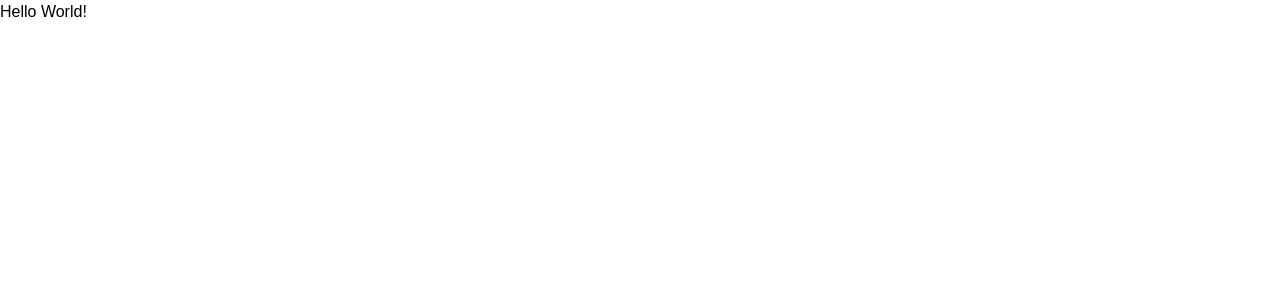
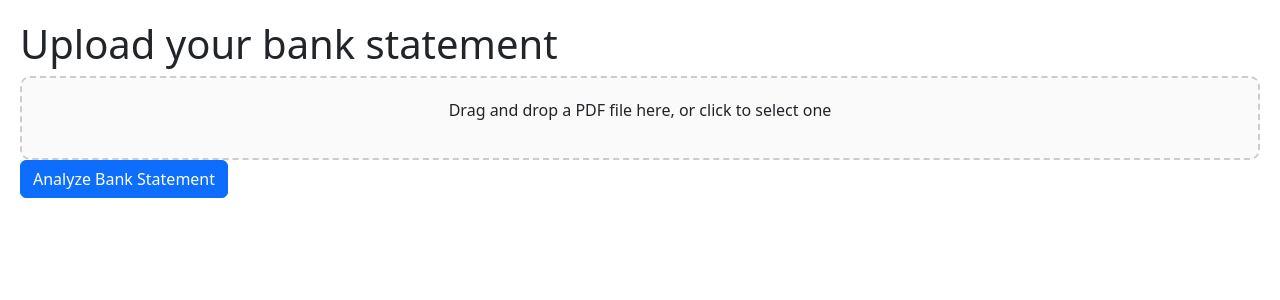
Before and after one commit to spaaacy/TransactAI, a Next.js app: page / in a window 1280 px wide. Shown: the top 300 px of the page. Built offline with nearby package versions, Linux system fonts and the light colour scheme.

Commit message:
First commit

```diff
--- a/app/layout.js
+++ b/app/layout.js
@@ -1,5 +1,6 @@
 import localFont from "next/font/local";
 import "./globals.css";
+import "bootstrap/dist/css/bootstrap.min.css";
 
 const geistSans = localFont({
   src: "./fonts/GeistVF.woff",
--- a/app/page.js
+++ b/app/page.js
@@ -1,10 +1,62 @@
-import Image from "next/image";
+"use client";
+import { useState } from "react";
+import { useDropzone } from "react-dropzone";
 
-export default function Home() {
+const UploadPDF = () => {
+  const [pdfFile, setPdfFile] = useState(null);
+  const [errorMessage, setErrorMessage] = useState("");
+
+  const onDrop = (acceptedFiles, rejectedFiles) => {
+    setErrorMessage("");
+    if (acceptedFiles.length) {
+      const file = acceptedFiles[0];
+      setPdfFile(file);
+    }
+    if (rejectedFiles.length) {
+      setErrorMessage("Please upload a valid PDF file.");
+    }
+  };
+
+  const { getRootProps, getInputProps, isDragActive } = useDropzone({
+    onDrop,
+    accept: "application/pdf",
+    maxFiles: 1,
+  });
+
   return (
-    <main>
-      <h1>Hello World!</h1>
-    </main>
+    <div
+      className="flex-align-center justify-content-center"
+      style={{ padding: "20px" }}
+    >
+      {errorMessage && <p style={{ color: "red" }}>{errorMessage}</p>}
+      <h1>Upload your bank statement</h1>
+      <div
+        {...getRootProps()}
+        style={{
+          border: "2px dashed #ccc",
+          padding: "20px",
+          borderRadius: "10px",
+          textAlign: "center",
+          backgroundColor: isDragActive ? "#f0f0f0" : "#fafafa",
+        }}
+      >
+        <input {...getInputProps()} />
+        {isDragActive ? (
+          <p>Drop your PDF here...</p>
+        ) : (
+          <p>Drag and drop a PDF file here, or click to select one</p>
+        )}
+      </div>
 
+      <button
+        type="button"
+        className="btn btn-primary"
+        onClick={() => console.log(pdfFile)}
+      >
+        Analyze Bank Statement
+      </button>
+    </div>
   );
-}
+};
+
+export default UploadPDF;
--- a/package.json
+++ b/package.json
@@ -9,9 +9,11 @@
     "lint": "next lint"
   },
   "dependencies": {
+    "bootstrap": "^5.3.3",
+    "next": "14.2.13",
     "react": "^18",
     "react-dom": "^18",
-    "next": "14.2.13"
+    "react-dropzone": "^14.2.3"
   },
   "devDependencies": {
     "postcss": "^8",
```
Also changed, not shown: 1 other file (tests, documents, lock files or other folders).
